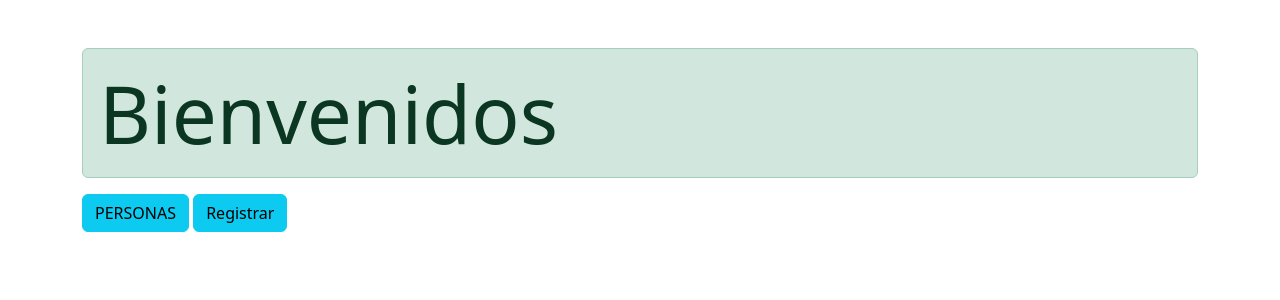
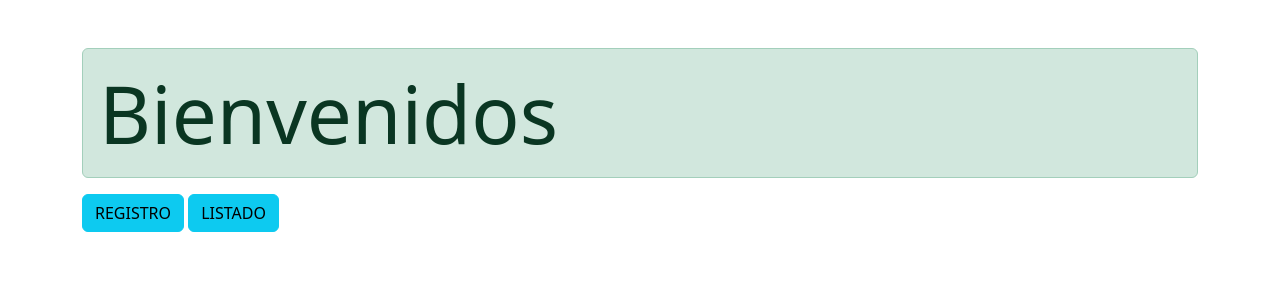
Before and after one commit to NatachaIrken/Saldana_Victoria_Django, a Django app: page / in a window 1280 px wide. Shown: the top 300 px of the page. Run offline with Django 4.2, Linux system fonts and the light colour scheme.

Commit message:
Update html

```diff
--- a/proyecto_APP/templates/agregarPersonas.html
+++ b/proyecto_APP/templates/agregarPersonas.html
@@ -26,6 +26,7 @@
         <input type="submit" value="Agregar" class="btn btn-success">
     </form>
 
-    <a href="{% url 'index' %}" class="btn btn-info mt-3">PRINCIPAL</a>
+    <a href="{% url 'listar_personas' %}" class="btn btn-info">PRINCIPAL</a>
+
 </body>
 </html>
--- a/proyecto_APP/templates/index.html
+++ b/proyecto_APP/templates/index.html
@@ -10,9 +10,9 @@
 <body class="container mt-5">
     <div class="alert alert-success display-1"> Bienvenidos </div>
 
-    <a href="/agregar" class="btn btn-info">PERSONAS</a>
+    <a href="/agregar" class="btn btn-info">REGISTRO</a>
 
-    <a href="/listar" class="btn btn-info">Registrar</a>
+    <a href="/listar" class="btn btn-info">LISTADO</a>
 
 </body>
 </html>
```
